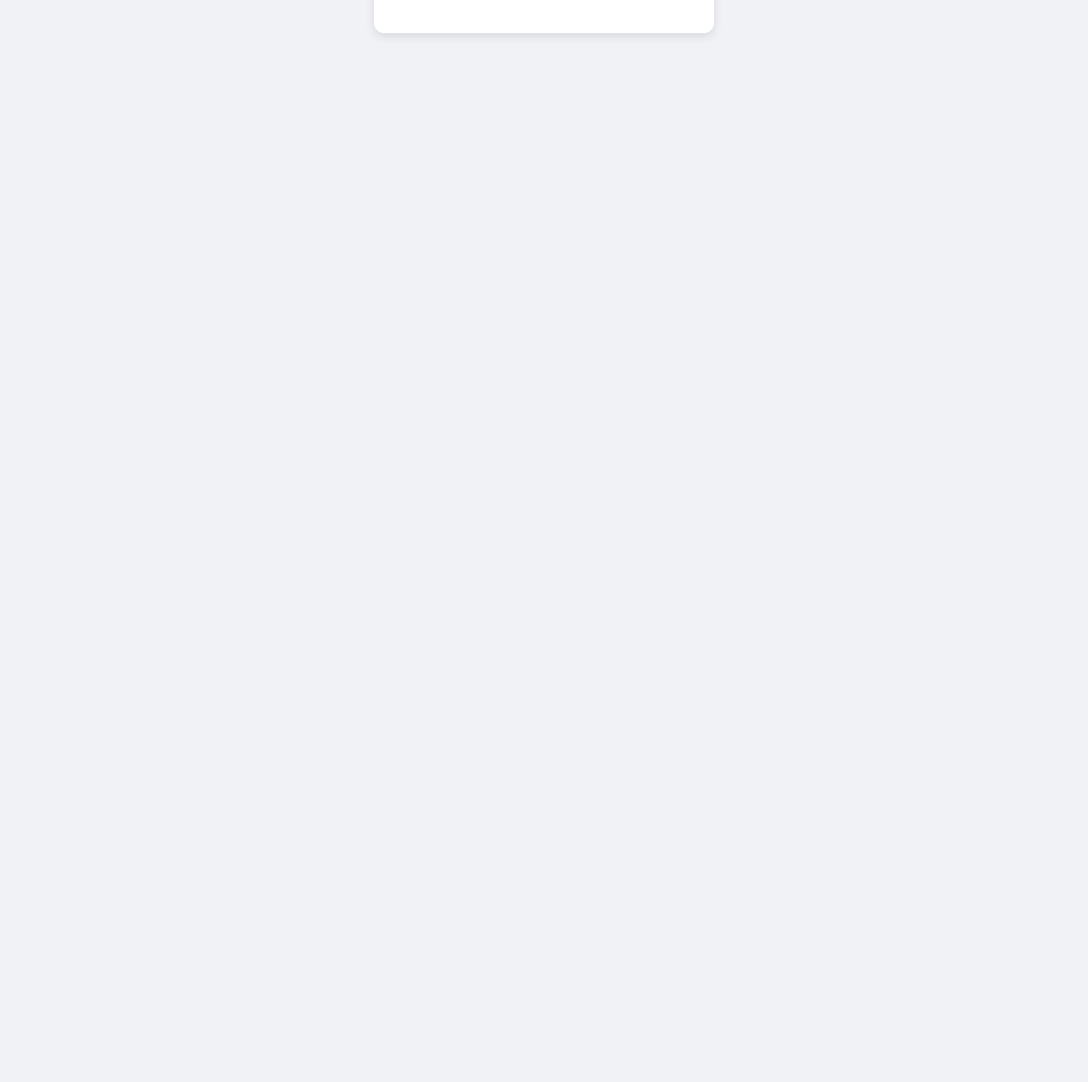
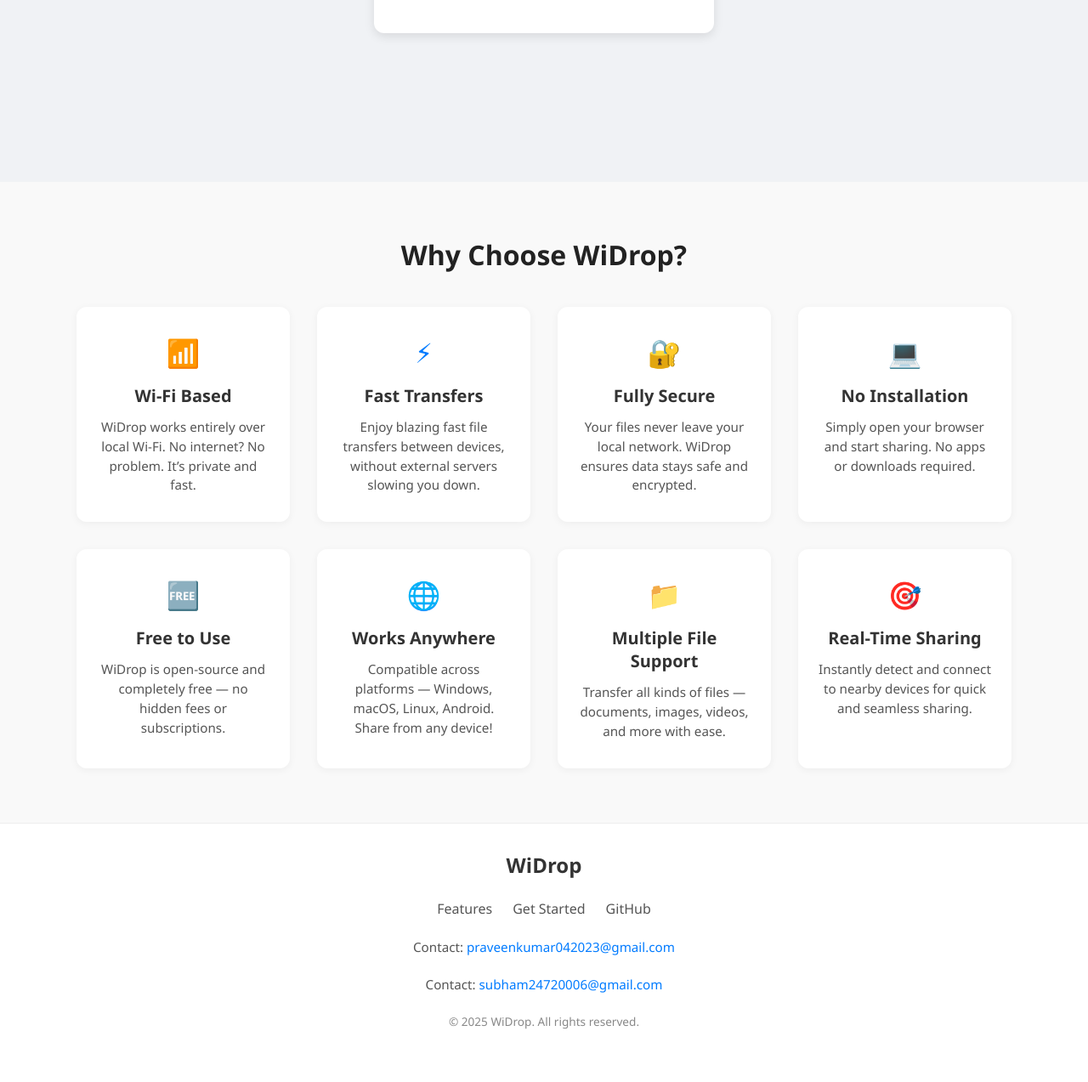
Before and after one commit to Praveenkumar02023/WiDrop, a website: page public/index.html in a window 1280 px wide. Shown: the part 1258-2531 px from the top of the page at 85% size. Before the commit the page ends 1472 px from the top, so only its background shows below. Drawn offline with Linux system fonts and the light colour scheme.

Commit message:
add info section , add footer and add links to the diffrent sections of the page.

```diff
--- a/public/index.html
+++ b/public/index.html
@@ -10,21 +10,23 @@
 
   <header>
     <div class="navbar">
-      <div class="logo">WiDrop</div>
+      <div>
+        <a href="#" class="logo">WiDrop</a>
+      </div>
       <nav class="nav-links">
-        <a href="#features">Features</a>
-        <a href="#get-started">Get Started</a>
-        <a href="#contact">Contact</a>
+        <a href="#center">Get Started</a>
+        <a href="#info">Features</a>
+        <a href="#mail">Contact</a>
       </nav>
     </div>
   </header>
 
-  <section class="hero">
+  <section id="Hero" class="hero">
     <div class="hero-content">
       <div class="hero-text">
         <h1>Fast. Secure. Offline File Sharing.</h1>
         <p>WiDrop lets you transfer files seamlessly over Wi-Fi — no internet needed.</p>
-        <a href="#card" class="hero-button">Get Started</a>
+        <a href="#center" class="hero-button">Get Started</a>
       </div>
       <div class="hero-image">
         <img src="res/heroImage.png" alt="File sharing illustration" />
@@ -32,7 +34,7 @@
     </div>
   </section>
 
-  <main class="center-wrapper">
+  <main  id="center" class="center-wrapper">
   <div id="card">
     <h2>Upload File</h2>
 
@@ -59,6 +61,80 @@
     </div>
   </main>
 
+  <section id="info" class="info-section">
+    <h2 class="info-title">Why Choose WiDrop?</h2>
+    <div class="info-grid">
+
+      <div class="info-box">
+        <span class="info-icon">📶</span>
+        <h3>Wi-Fi Based</h3>
+        <p>WiDrop works entirely over local Wi-Fi. No internet? No problem. It’s private and fast.</p>
+      </div>
+
+      <div class="info-box">
+        <span class="info-icon">⚡</span>
+        <h3>Fast Transfers</h3>
+        <p>Enjoy blazing fast file transfers between devices, without external servers slowing you down.</p>
+      </div>
+
+      <div class="info-box">
+        <span class="info-icon">🔐</span>
+        <h3>Fully Secure</h3>
+        <p>Your files never leave your local network. WiDrop ensures data stays safe and encrypted.</p>
+      </div>
+
+      <div class="info-box">
+        <span class="info-icon">💻</span>
+        <h3>No Installation</h3>
+        <p>Simply open your browser and start sharing. No apps or downloads required.</p>
+      </div>
+
+      <div class="info-box">
+        <span class="info-icon">🆓</span>
+        <h3>Free to Use</h3>
+        <p>WiDrop is open-source and completely free — no hidden fees or subscriptions.</p>
+      </div>
+
+      <div class="info-box">
+        <span class="info-icon">🌐</span>
+        <h3>Works Anywhere</h3>
+        <p>Compatible across platforms — Windows, macOS, Linux, Android. Share from any device!</p>
+      </div>
+
+      <div class="info-box">
+        <span class="info-icon">📁</span>
+        <h3>Multiple File Support</h3>
+        <p>Transfer all kinds of files — documents, images, videos, and more with ease.</p>
+      </div>
+
+      <div class="info-box">
+        <span class="info-icon">🎯</span>
+        <h3>Real-Time Sharing</h3>
+        <p>Instantly detect and connect to nearby devices for quick and seamless sharing.</p>
+      </div>
+
+    </div>
+  </section>
+
+  <footer class="site-footer">
+    <div class="footer-container">
+      <p class="footer-logo">WiDrop</p>
+      <nav class="footer-nav">
+        <a href="#info">Features</a>
+        <a href="#center">Get Started</a>
+        <a href="https://github.com/Praveenkumar02023/WiDrop" target="_blank">GitHub</a>
+      </nav>
+      <p id="mail" class="footer-email">
+        Contact: <a href="mailto:praveenkumar042023@gmail.com">praveenkumar042023@gmail.com</a>
+      </p>
+      <p id="mail" class="footer-email">
+        Contact: <a href="mailto:subham24720006@gmail.com">subham24720006@gmail.com</a>
+      </p>
+      <p class="footer-copy">&copy; 2025 WiDrop. All rights reserved.</p>
+    </div>
+  </footer>
+
+
 
     <p id="message"></p>
   </div>
--- a/public/style.css
+++ b/public/style.css
@@ -11,7 +11,7 @@
   }
 
   .center-wrapper {
-    min-height: calc(100vh - 80px); /* Adjust height minus navbar */
+    min-height: calc(100vh - 80px);
     display: flex;
     align-items: center;
     justify-content: center;
@@ -108,9 +108,11 @@
   }
 
   .logo {
+    text-decoration: none;
     font-size: 1.5rem;
     font-weight: bold;
     color: #333;
+    margin-left: 2.3rem;
   }
 
   .nav-links {
@@ -126,10 +128,10 @@
   }
 
   .nav-links a:hover {
-    color: #007BFF; /* subtle blue on hover */
+    color: #007BFF;
   }
 
-  /* Responsive: stack on smaller screens if needed */
+
   @media (max-width: 600px) {
     .nav-links {
       gap: 16px;
@@ -201,3 +203,109 @@
     height: auto;
     border-radius: 12px;
   }
+
+  .info-section {
+    background-color: #f9f9f9;
+    padding: 4rem 1.5rem;
+    text-align: center;
+  }
+
+  .info-title {
+    font-size: 2rem;
+    margin-bottom: 2.5rem;
+    color: #222;
+  }
+
+  .info-grid {
+    display: grid;
+    grid-template-columns: repeat(auto-fit, minmax(250px, 1fr));
+    gap: 2rem;
+    max-width: 1100px;
+    margin: 0 auto;
+  }
+
+  .info-box {
+    background-color: #fff;
+    border-radius: 12px;
+    padding: 2rem 1.5rem;
+    box-shadow: 0 2px 10px rgba(0, 0, 0, 0.05);
+  }
+
+  .info-icon {
+    font-size: 2rem;
+    display: block;
+    margin-bottom: 1rem;
+    color: #007bff;
+  }
+
+  .info-box h3 {
+    font-size: 1.25rem;
+    color: #333;
+    margin-bottom: 0.75rem;
+  }
+
+  .info-box p {
+    color: #555;
+    font-size: 0.95rem;
+    line-height: 1.5;
+  }
+
+
+.site-footer {
+    background-color: #ffffff;
+    border-top: 1px solid #eee;
+    padding: 2rem 1rem;
+    text-align: center;
+  }
+
+  .footer-container {
+    max-width: 100%;
+    margin: 0 auto;
+    height: 30vh;
+  }
+
+  .footer-logo {
+    font-size: 1.5rem;
+    font-weight: bold;
+    margin-bottom: 1.5rem;
+    color: #333;
+  }
+
+  .footer-nav {
+    display: flex;
+    justify-content: center;
+    gap: 24px;
+    flex-wrap: wrap;
+    margin-bottom: 1.5rem;
+  }
+
+  .footer-nav a {
+    text-decoration: none;
+    color: #555;
+    font-weight: 500;
+    transition: color 0.3s ease;
+  }
+
+  .footer-nav a:hover {
+    color: #007BFF;
+  }
+
+  .footer-email {
+    margin-bottom: 1.5rem;
+    font-size: 0.95rem;
+    color: #555;
+  }
+
+  .footer-email a {
+    color: #007BFF;
+    text-decoration: none;
+  }
+
+  .footer-email a:hover {
+    text-decoration: underline;
+  }
+
+  .footer-copy {
+    font-size: 0.85rem;
+    color: #888;
+  }
```
